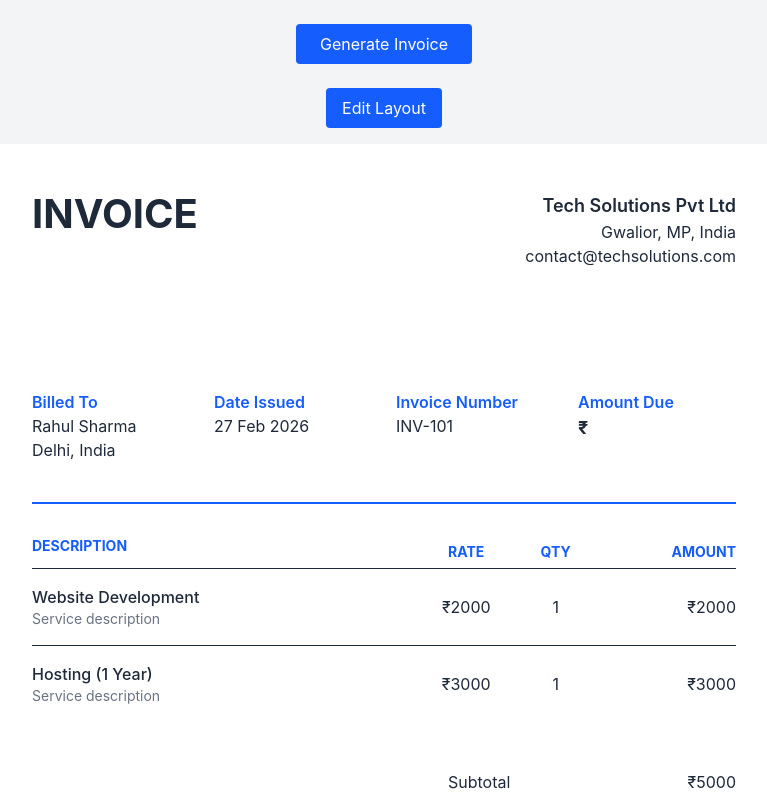
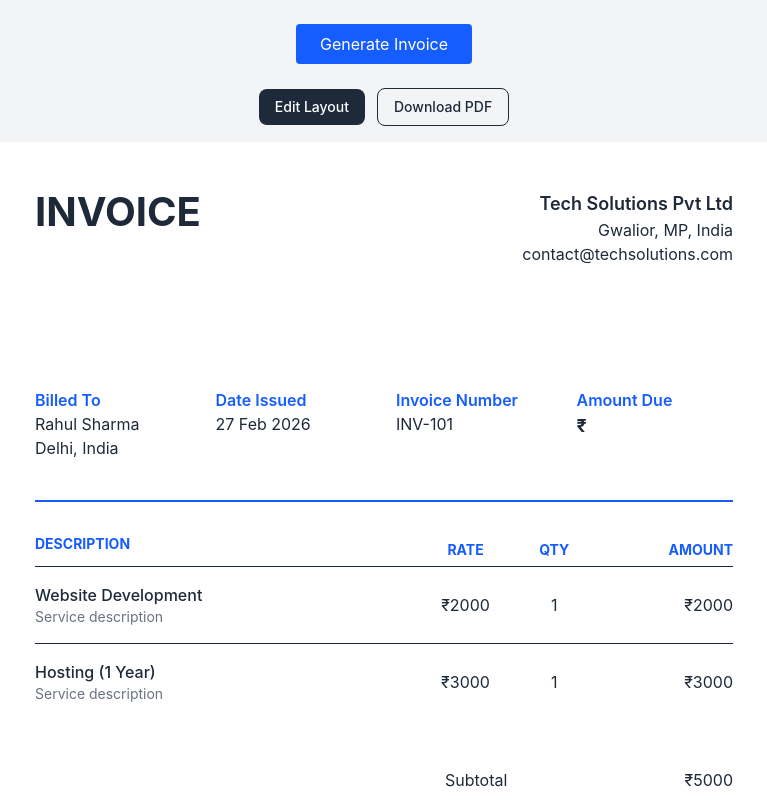
Before and after one commit to IamProgrammer24/Invoice-Editor, a React (Vite) app in the folder client/: page / in a window 1280 px wide. Both pictures are taken after a click on the button "Generate Invoice". Shown: the top 800 px of the page, without its empty margins (256-1023 px from the left). Built offline with nearby package versions, Linux system fonts and the light colour scheme.

Commit message:
feat: download pdf

```diff
--- a/client/package.json
+++ b/client/package.json
@@ -11,6 +11,9 @@
   },
   "dependencies": {
     "@tailwindcss/vite": "^4.2.1",
+    "html-to-image": "^1.11.13",
+    "html2canvas": "^1.4.1",
+    "jspdf": "^4.2.0",
     "react": "^19.2.0",
     "react-dom": "^19.2.0",
     "react-rnd": "^10.5.2",
--- a/client/src/components/InvoiceCanvas.jsx
+++ b/client/src/components/InvoiceCanvas.jsx
@@ -1,4 +1,6 @@
 import { useState } from "react";
+import * as htmlToImage from "html-to-image";
+import jsPDF from "jspdf";
 
 import CompanySection from "./CompanySection";
 import CustomerSection from "./CustomerSection";
@@ -11,6 +13,7 @@ import useInvoiceLayout from "../hooks/useInvoiceLayout";
 
 const InvoiceCanvas = ({ invoiceData }) => {
   const [editMode, setEditMode] = useState(false);
+  const [isDownloading, setIsDownloading] = useState(false);
 
   const {
     layout,
@@ -25,25 +28,81 @@ const InvoiceCanvas = ({ invoiceData }) => {
     dividerRef,
   } = useInvoiceLayout();
 
+  //  =========================== Function to downlod PDF =======================
+
+  const downloadPDF = async () => {
+    const prevMode = editMode;
+    setIsDownloading(true);
+
+    // hide edit borders temporarily
+    // setEditMode(false);
+
+    setTimeout(async () => {
+      try {
+        const dataUrl = await htmlToImage.toPng(invoiceRef.current, {
+          cacheBust: true,
+          pixelRatio: 2,
+        });
+
+        const pdf = new jsPDF("p", "mm", "a4");
+
+        const img = new Image();
+        img.src = dataUrl;
+
+        img.onload = () => {
+          const imgWidth = 210;
+          const imgHeight = (img.height * imgWidth) / img.width;
+
+          pdf.addImage(img, "PNG", 0, 0, imgWidth, imgHeight);
+          pdf.save("invoice.pdf");
+
+          setEditMode(prevMode);
+        };
+      } catch (error) {
+        console.error("PDF generation failed", error);
+        setEditMode(prevMode);
+      } finally {
+        setIsDownloading(false);
+      }
+    }, 200);
+  };
+
   /* ====================== PREVIEW MODE ====================== */
   if (!editMode) {
     return (
       <div className="flex flex-col items-center">
+        <div className="flex items-center gap-3 mb-4">
+          {/* Edit Layout Button */}
           <button
             onClick={() => {
               captureLayout();
               setEditMode(true);
             }}
-          className="mb-4 px-4 py-2 bg-blue-600 text-white rounded"
+            className="px-4 py-2 text-sm font-medium bg-gray-800 text-white rounded-lg hover:bg-gray-700 transition"
           >
             Edit Layout
           </button>
+
+          {/* Download PDF Button */}
+          <button
+            onClick={downloadPDF}
+            disabled={isDownloading}
+            className={`px-4 py-2 text-sm font-medium rounded-lg border transition flex items-center gap-2
+      ${
+        isDownloading
+          ? "bg-gray-200 text-gray-500 cursor-not-allowed"
+          : "bg-gray-100 text-gray-800 hover:bg-gray-200"
+      }`}
+          >
+            {isDownloading ? "Generating PDF..." : "Download PDF"}
+          </button>
+        </div>
 
         <div
           ref={invoiceRef}
           id="invoice"
           className="bg-white shadow-xl p-12 text-gray-800"
-          style={{ width: "800px", minHeight: "1100px" }}
+          style={{ width: "794px", minHeight: "1123px" }}
         >
           <div ref={companyRef}>
             <CompanySection
@@ -80,18 +139,37 @@ const InvoiceCanvas = ({ invoiceData }) => {
   /* ====================== EDIT MODE ====================== */
   return (
     <div className="flex flex-col items-center">
+      <div className="flex items-center gap-3 mb-4">
+        {/* Edit Layout Button */}
         <button
-        onClick={() => setEditMode(false)}
-        className="mb-4 px-4 py-2 bg-green-600 text-white rounded"
+          onClick={() => {
+            captureLayout();
+            setEditMode(false);
+          }}
+          className="px-4 py-2 text-sm font-medium bg-gray-800 text-white rounded-lg hover:bg-gray-700 transition"
         >
           Preview Mode
         </button>
 
+        {/* Download PDF Button */}
+        <button
+          onClick={downloadPDF}
+          disabled={isDownloading}
+          className={`px-4 py-2 text-sm font-medium rounded-lg border transition flex items-center gap-2
+      ${
+        isDownloading
+          ? "bg-gray-200 text-gray-500 cursor-not-allowed"
+          : "bg-gray-100 text-gray-800 hover:bg-gray-200"
+      }`}
+        >
+          {isDownloading ? "Generating PDF..." : "Download PDF"}
+        </button>
+      </div>
       <div
         ref={invoiceRef}
         id="invoice"
         className="relative bg-white shadow-xl p-12"
-        style={{ width: "800px", minHeight: "1100px" }}
+        style={{ width: "794px", minHeight: "1123px" }}
       >
         <DraggableResizable layout={layout.company?.container}>
           <CompanySection
```
Also changed, not shown: 1 other file (tests, documents, lock files or other folders). Lines whose indentation alone changed are shown as unchanged.
